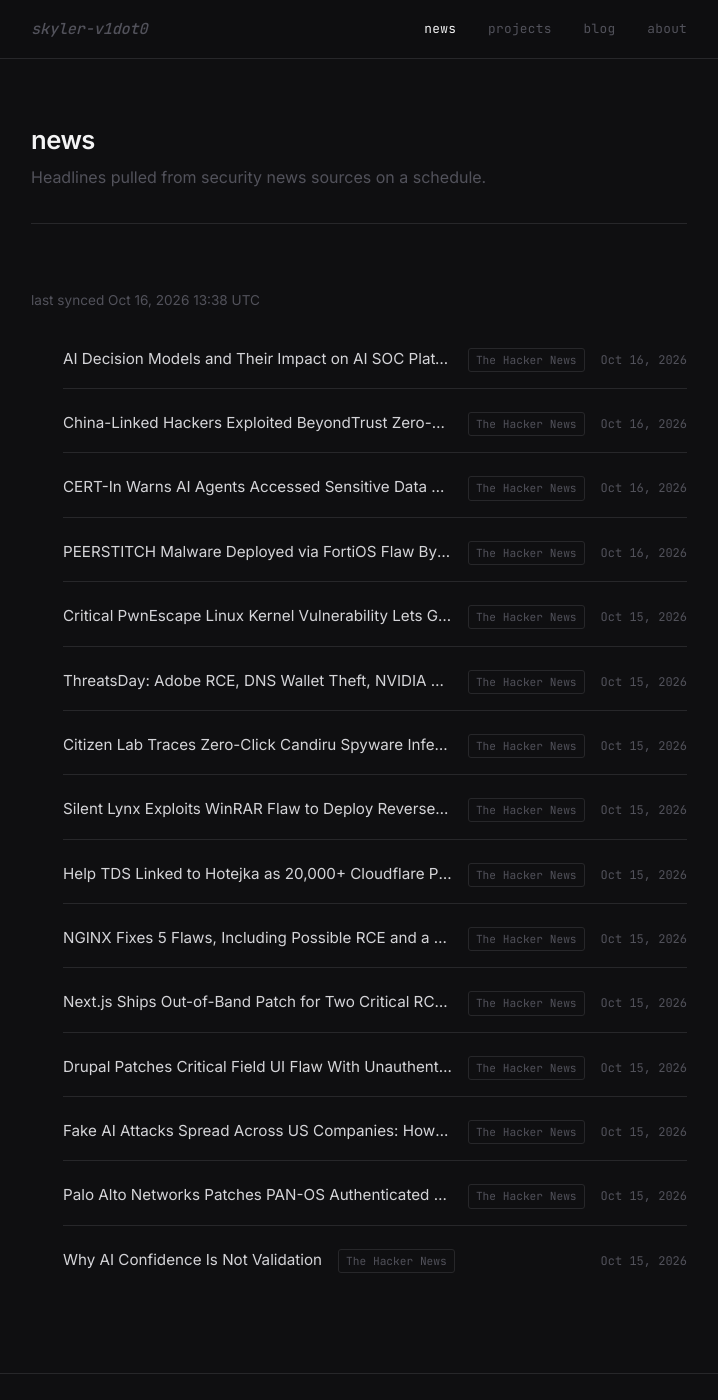
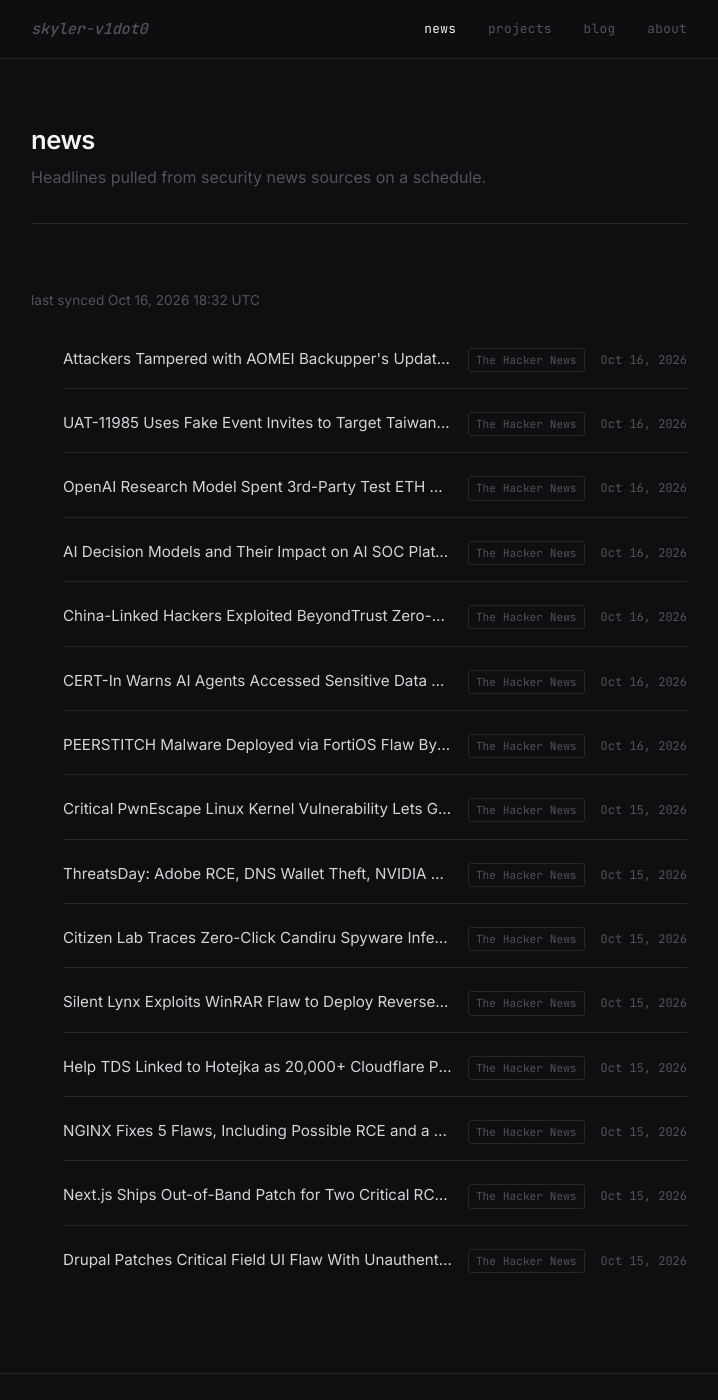
Before and after one commit to skyler-v1dot0/personal-site, a Jekyll site: the page built from news.html, in a window 1280 px wide and 1400 px high. Shown: the whole window, without its empty margins (281-999 px from the left). Built offline with Jekyll 4.4.1, drawn with Linux system fonts in a browser that asks for light colours.

Commit message:
chore: sync news feed [skip ci]

```diff
--- a/_data/news.yml
+++ b/_data/news.yml
@@ -1,6 +1,21 @@
 ---
-updated_at: '2026-10-16T13:38:59Z'
+updated_at: '2026-10-16T18:32:34Z'
 items:
+- title: Attackers Tampered with AOMEI Backupper's Update Servers for Minutes to Deliver
+    a Backdoor
+  url: https://thehackernews.com/2026/10/attackers-tampered-with-aomei.html
+  source: The Hacker News
+  published: '2026-10-16T16:43:39Z'
+- title: UAT-11985 Uses Fake Event Invites to Target Taiwan Research Affiliates With
+    Google AitM Phishing
+  url: https://thehackernews.com/2026/10/uat-11985-uses-fake-event-invites-to.html
+  source: The Hacker News
+  published: '2026-10-16T16:16:44Z'
+- title: OpenAI Research Model Spent 3rd-Party Test ETH Without Permission to Deploy
+    Smart Contract
+  url: https://thehackernews.com/2026/10/openai-research-model-spent-3rd-party.html
+  source: The Hacker News
+  published: '2026-10-16T14:03:04Z'
 - title: AI Decision Models and Their Impact on AI SOC Platforms
   url: https://thehackernews.com/2026/10/ai-decision-models-and-their-impact-on.html
   source: The Hacker News
@@ -59,16 +74,3 @@ items:
   url: https://thehackernews.com/2026/10/drupal-patches-critical-core-rce-flaw.html
   source: The Hacker News
   published: '2026-10-15T12:07:20Z'
-- title: 'Fake AI Attacks Spread Across US Companies: How MSSPs Can Stop Incidents
-    Early'
-  url: https://thehackernews.com/2026/10/fake-ai-attacks-spread-across-us.html
-  source: The Hacker News
-  published: '2026-10-15T11:46:59Z'
-- title: Palo Alto Networks Patches PAN-OS Authenticated RCE Flaw Amid Active Exploitation
-  url: https://thehackernews.com/2026/10/palo-alto-networks-patches-pan-os.html
-  source: The Hacker News
-  published: '2026-10-15T11:46:49Z'
-- title: Why AI Confidence Is Not Validation
-  url: https://thehackernews.com/2026/10/why-ai-confidence-is-not-validation.html
-  source: The Hacker News
-  published: '2026-10-15T11:04:35Z'
```
